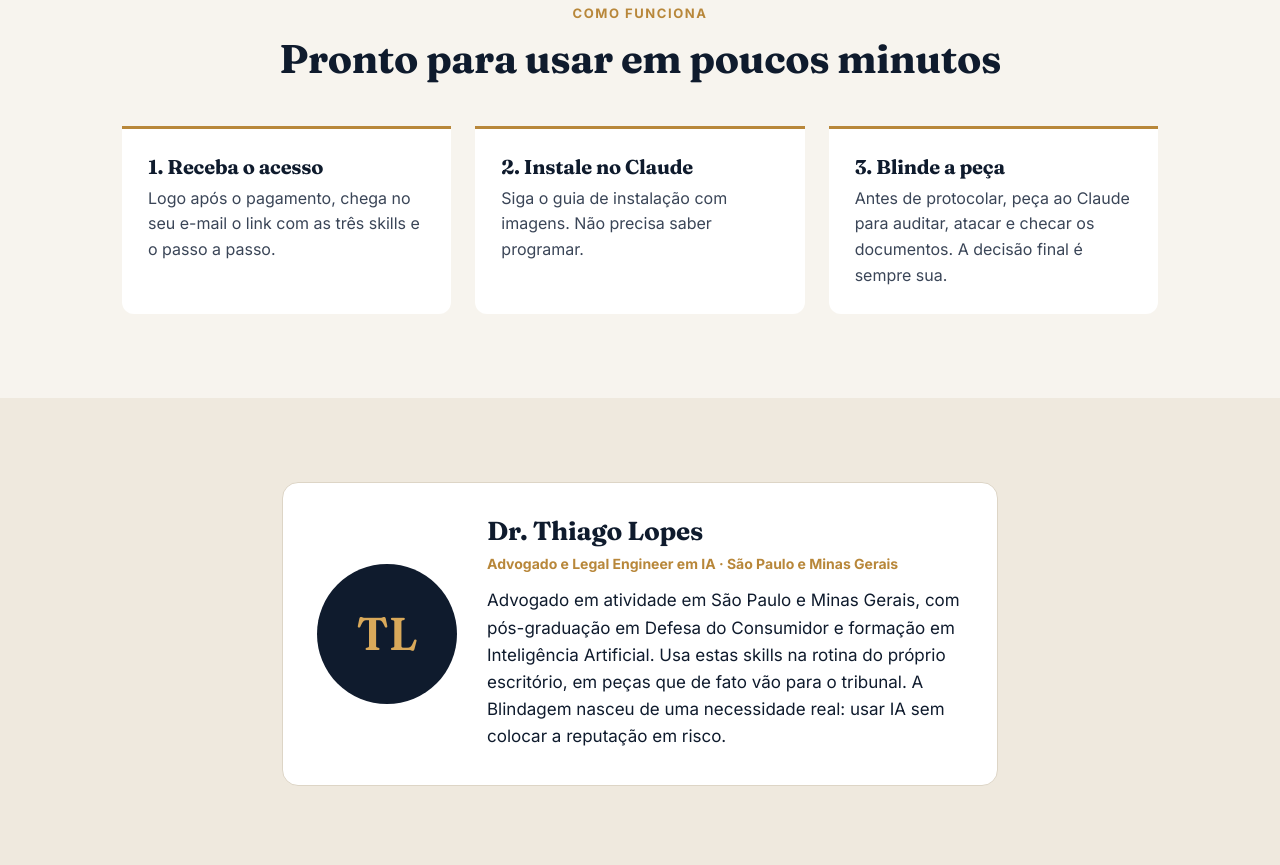
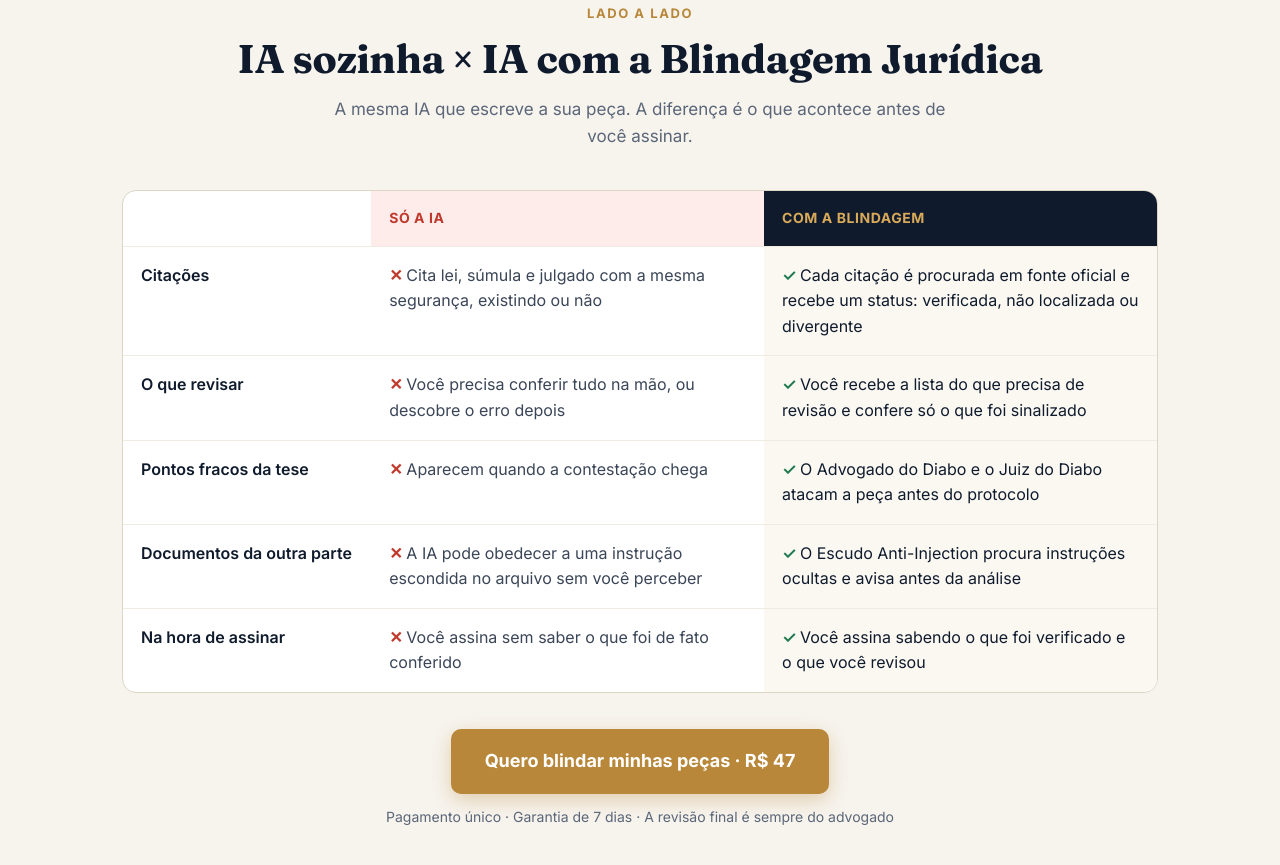
Before and after one commit to thiagolopes-ai/blindagem-juridica, a plain HTML site: page index.html in a window 1280 px wide. Shown: the part 3035-3900 px from the top of the page. Drawn offline with Linux system fonts and the light colour scheme.

Commit message:
Adiciona tabela comparativa IA sozinha x com a Blindagem na página de vendas
Co-Authored-By: Claude Opus 5.5 <noreply@anthropic.com>
Claude-Session: https://claude.ai/code/session_01BxzqPKxgbCLAV7oejyLaBZ

```diff
--- a/index.html
+++ b/index.html
@@ -77,6 +77,33 @@
   .doc{background:#fff;color:var(--ink);border-radius:12px;padding:24px;font-size:14px;line-height:1.7;position:relative}
   .doc .hidden{background:#fff3c4;outline:2px dashed var(--red);padding:2px 4px;font-family:"JetBrains Mono",monospace;font-size:12.5px;display:block;margin:12px 0}
   .doc .alert{margin-top:12px;background:var(--red);color:#fff;border-radius:8px;padding:10px 12px;font-weight:600;font-size:13px}
+
+  /* comparativo */
+  .compare h2{font-size:clamp(28px,4vw,40px);text-align:center;margin:12px 0 14px}
+  .compare .sub{text-align:center;color:var(--muted);max-width:620px;margin:0 auto 40px}
+  .cmp{width:100%;border-collapse:separate;border-spacing:0;background:#fff;border:1px solid var(--line);border-radius:14px;overflow:hidden;font-size:16px}
+  .cmp th,.cmp td{padding:16px 18px;text-align:left;vertical-align:top;border-bottom:1px solid #f0ebe1}
+  .cmp tr:last-child td{border-bottom:none}
+  .cmp thead th{font-family:Inter;font-size:14px;font-weight:700;letter-spacing:.04em;text-transform:uppercase}
+  .cmp thead th.c-no{background:var(--red-bg);color:var(--red)}
+  .cmp thead th.c-yes{background:var(--ink);color:var(--gold-2)}
+  .cmp td.c-item{font-weight:600;width:24%}
+  .cmp td.c-no{color:#3a4557;width:38%}
+  .cmp td.c-no:before{content:"✕ ";color:var(--red);font-weight:700}
+  .cmp td.c-yes{background:#fbf8f2;width:38%}
+  .cmp td.c-yes:before{content:"✓ ";color:var(--green);font-weight:700}
+  .compare .cta{text-align:center;margin-top:36px}
+  @media (max-width:860px){
+    .cmp thead{display:none}
+    .cmp,.cmp tbody,.cmp tr,.cmp td{display:block;width:100%}
+    .cmp tr{border-bottom:1px solid var(--line);padding:6px 0}
+    .cmp tr:last-child{border-bottom:none}
+    .cmp td{border-bottom:none;padding:8px 18px}
+    .cmp td.c-item{width:100%;padding-top:14px}
+    .cmp td.c-no,.cmp td.c-yes{width:100%}
+    .cmp td.c-no{font-size:15px}
+    .cmp td.c-yes{background:transparent}
+  }
 
   /* como funciona */
   .how h2{font-size:clamp(28px,4vw,40px);text-align:center;margin:12px 0 44px}
@@ -244,6 +271,50 @@ document.addEventListener('click',function(e){var a=e.target.closest&&e.target.c
   </div>
 </section>
 
+<section class="compare" id="comparativo">
+  <div class="wrap">
+    <p class="eyebrow" style="text-align:center">Lado a lado</p>
+    <h2>IA sozinha × IA com a Blindagem Jurídica</h2>
+    <p class="sub">A mesma IA que escreve a sua peça. A diferença é o que acontece antes de você assinar.</p>
+    <table class="cmp">
+      <thead>
+        <tr><th></th><th class="c-no">Só a IA</th><th class="c-yes">Com a Blindagem</th></tr>
+      </thead>
+      <tbody>
+        <tr>
+          <td class="c-item">Citações</td>
+          <td class="c-no">Cita lei, súmula e julgado com a mesma segurança, existindo ou não</td>
+          <td class="c-yes">Cada citação é procurada em fonte oficial e recebe um status: verificada, não localizada ou divergente</td>
+        </tr>
+        <tr>
+          <td class="c-item">O que revisar</td>
+          <td class="c-no">Você precisa conferir tudo na mão, ou descobre o erro depois</td>
+          <td class="c-yes">Você recebe a lista do que precisa de revisão e confere só o que foi sinalizado</td>
+        </tr>
+        <tr>
+          <td class="c-item">Pontos fracos da tese</td>
+          <td class="c-no">Aparecem quando a contestação chega</td>
+          <td class="c-yes">O Advogado do Diabo e o Juiz do Diabo atacam a peça antes do protocolo</td>
+        </tr>
+        <tr>
+          <td class="c-item">Documentos da outra parte</td>
+          <td class="c-no">A IA pode obedecer a uma instrução escondida no arquivo sem você perceber</td>
+          <td class="c-yes">O Escudo Anti-Injection procura instruções ocultas e avisa antes da análise</td>
+        </tr>
+        <tr>
+          <td class="c-item">Na hora de assinar</td>
+          <td class="c-no">Você assina sem saber o que foi de fato conferido</td>
+          <td class="c-yes">Você assina sabendo o que foi verificado e o que você revisou</td>
+        </tr>
+      </tbody>
+    </table>
+    <div class="cta">
+      <a class="btn" href="https://pay.cakto.com.br/37in9hz_1353351">Quero blindar minhas peças · R$ 47</a>
+      <p class="small" style="margin-top:12px">Pagamento único · Garantia de 7 dias · A revisão final é sempre do advogado</p>
+    </div>
+  </div>
+</section>
+
 <section class="how">
   <div class="wrap">
     <p class="eyebrow" style="text-align:center">Como funciona</p>
```
